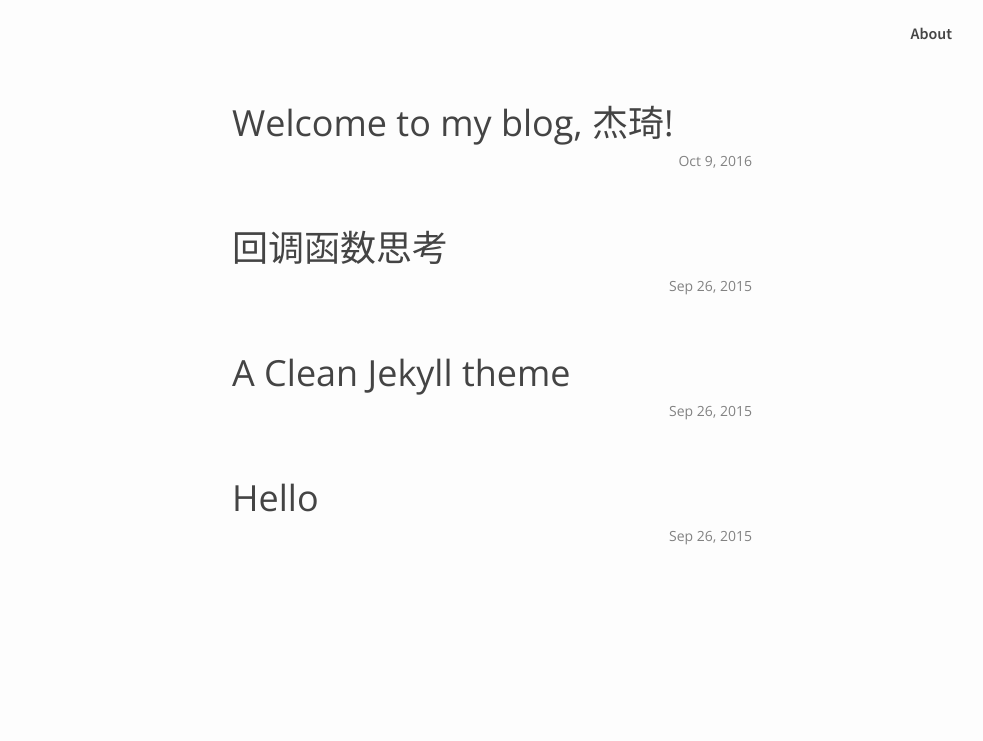
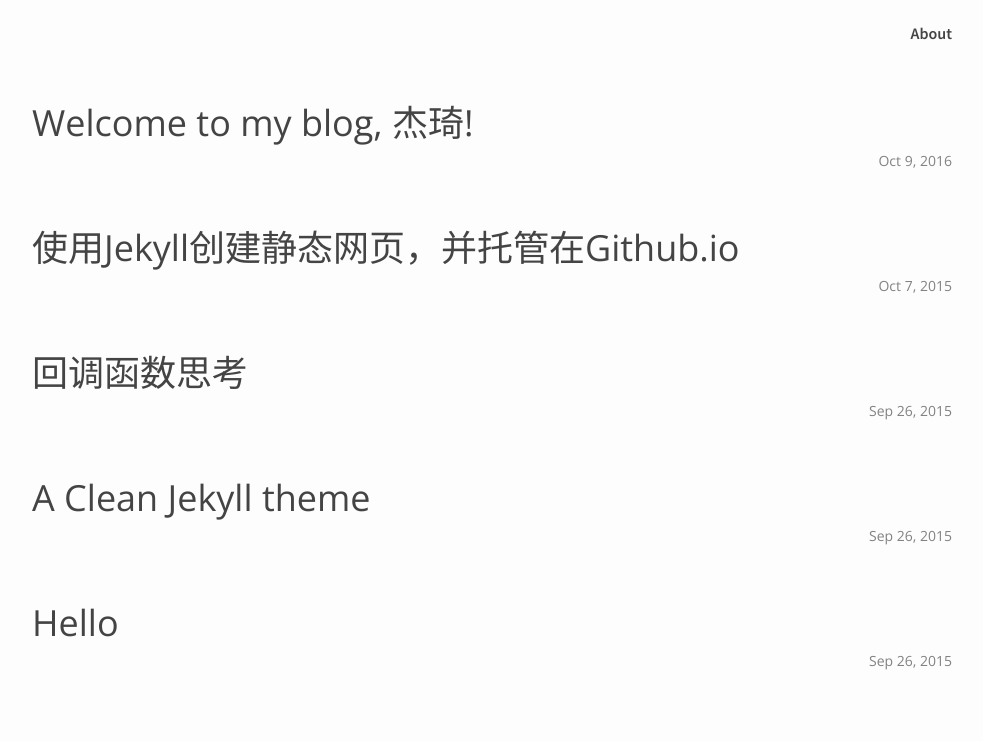
Before and after one commit to ChrisCheng1987/ChrisCheng1987.github.io, a Jekyll site: the page built from index.html, in a window 1280 px wide. Shown: the part 900-1641 px from the top of the page, without its empty margins (148-1131 px from the left). Built offline with Jekyll 4.4.1, drawn with Linux system fonts in a browser that asks for light colours; before the commit the page ends 1516 px from its top, so only the background shows below that; part of the change alters nothing that is shown.

Commit message:
Add JellyTutorial

```diff
--- /dev/null
+++ b/_posts/2015-10-7-create-static-pages-jekyll.md
@@ -0,0 +1,134 @@
+---
+layout: post
+title:  "使用Jekyll创建静态网页，并托管在Github.io"
+date:   2015-10-07 18:51:59
+categories: jekyll update
+---
+
+良心的github给每个用户提供了一个repository (username.github.io)来托管静态网页，名为Github Pages，用于管理project，写blog等。同时git pages与很火的静态网站生成工具jekyll深度集成，使得创建多页面网站变得很容易。比较出名的使用Github Pages+jekyll的项目可以参考[jekyll examples in github](https://github.com/showcases/github-pages-examples),这里列出几个:
+
+[Microsoft](http://microsoft.github.io)
+
+[IBM](http://ibm.github.io)
+
+[Electron](http://electron.atom.io)
+
+本文从零开始详细介绍如何用jekyll生成一个满意的程序员blog页面，并托管在Github Pages上(RE0：从零开始的blog创建:))
+
+注：本文使用windows系统(Win7-64bit)，使用linux的同学仅供参考。
+
+## 注册github并配置git bash
+
+### 注册github
+不多说，假设用户名是madoka，注册邮箱是magicmadoka@gmail.com好了。
+
+### git bash
+git bash是windows下可以使用git commands的一种terminal。在[这里](https://git-scm.com/downloads)下载并安装。装好之后打开git bash，默认的home(~)目录在c/User/current_user。你可以使用`cd ~`直接到这一目录。git bash和linux bash的操作比较像，这里就不展开了。需要注意的是如果是第一次使用，需要配置一下账户及ssh key。输入：
+{% highlight git %}
+git config --global user.name "madoka"
+git config --global user.email "magicmadoka@gmail.com"
+{% endhighlight %}
+让git bash知道你是谁。接下来配置ssh key，用于将你的本地repo push到远程服务器。ssh key的检查，创建以及配置可以参考[这里](https://help.github.com/articles/checking-for-existing-ssh-keys/)。好，到现在为止，你的git bash已经配置好可以使用了。我们先来建一个文件夹GitPages供以后使用，在git bash中输入
+{% highlight git %}
+cd ~
+mkdir GitPages
+{% endhighlight %}
+
+## 安装并配置jekyll
+
+### 安装
+安装参考[这里](https://help.github.com/articles/setting-up-your-github-pages-site-locally-with-jekyll/)的Requirements部分。记得先安装ruby，再装bundle。Ruby是一个编程语言，我还没研究过。但是安装ruby会安装好网页编程三件套Apache+PHP+MySql，可以用来调试网站。并且会安装工具gem，用来下载安装其他工具，感觉跟python里的pip差不多。装好之后记得将ruby的bin目录放到系统变量Path中，否则git bash找不到。比如我的目录是`C:\Bitnami\rubystack-2.2.5-5\ruby\bin`。
+
+### 创建本地repository
+这里要创建一个你博客网站(以后称为site)的本地存放目录，假设该目录叫MyBlogs。在git bash中输入
+{% highlight git %}
+cd ~\GitPages
+mkdir MyBlogs
+cd MyBlogs
+git init
+{% endhighlight %}
+创建并修改Gemfile文件
+{% highlight git %}
+touch Gemfile
+{% endhighlight %}
+找到并打开Gemfile，copy以下代码
+{% highlight git %}
+source 'https://rubygems.org'
+gem 'github-pages', group: :jekyll_plugins
+{% endhighlight %}
+安装dependencies。在git bash中输入
+{% highlight git %}
+bundle install
+bundle update
+{% endhighlight %}
+这里注意bundle是在上一步装好了的，别忘了。这里的bundle update以后可以经常用一用，用于和Github Pages的server同步使用的软件。
+
+### 创建site文件
+在git bash中输入：
+{% highlight git %}
+bundle exec jekyll new . --force
+{% endhighlight %}
+可以看到MyBlogs文件夹中多了很多文件和文件夹，这些都有自己的作用。比如_post文件夹存放的是你写的博客文件，这里的文件可以使用Markdown来写。_site文件夹(暂时看不到)存放的是网站的jekyll编译结果，你可以想象成是你写的源文件编译成了网站的可执行文件，最后在浏览器上显示的页面都存在_site文件夹。
+
+## 网站调试与设计
+
+### 网站本地测试
+在git bash中输入：
+{% highlight git %}
+bundle exec jekyll serve
+{% endhighlight %}
+来编译网站，如果没有问题，应该显示类似于以下的信息：
+{% highlight git %}
+$ bundle exec jekyll serve
+Configuration file: C:/Users/Nan-admin/Git/Git-pages/GitPages/_config.yml
+            Source: C:/Users/Nan-admin/Git/Git-pages/GitPages
+       Destination: C:/Users/Nan-admin/Git/Git-pages/GitPages/_site
+ Incremental build: disabled. Enable with --incremental
+      Generating...
+                    done in 0.616 seconds.
+  Please add the following to your Gemfile to avoid polling for changes:
+    gem 'wdm', '>= 0.1.0' if Gem.win_platform?
+ Auto-regeneration: enabled for 'C:/Users/Nan-admin/Git/Git-pages/GitPages'
+Configuration file: C:/Users/Nan-admin/Git/Git-pages/GitPages/_config.yml
+    Server address: http://127.0.0.1:4000/
+  Server running... press ctrl-c to stop.
+{% endhighlight %}
+Server address那里对应的就是本地网站的地址，在浏览器中输入http://127.0.0.1:4000/ 就可以看到网站啦~
+
+### 使用Jekyll模板
+这时候的网站是很丑的，自己做一个漂亮的模板又烦，这时候就果断使用别人的模板吧~ 网上有很多好看又免费的模板可以使用，可以在
+这些网站找到[\[JekyllThemes\]](http://themes.jekyllrc.org/)
+[\[jekyllthemes.io\]](https://jekyllthemes.io/)
+[\[Jekyllthemes.org\]](http://jekyllthemes.org/)
+本文使用JekyllThemes里的[Clean](http://themes.jekyllrc.org/clean/)模板，[Github地址](https://github.com/knaman2609/clean)。
+
+fork clone模板，在git bash中输入：
+{% highlight git %}
+cd ~\GitPages
+git clone https://github.com/knaman2609/clean.git
+{% endhighlight %}
+会将clean模板下载到`~\GitPages\clean`中。到clean文件夹中copy所有文件，paste到`~\GitPages\MyBlogs`中，该合并的合并，该替换的替换。好啦，现在再用`bundle exec jekyll serve`看看，我们的blog是不是好看多了呢？
+
+这个时候可以在_post文件夹下建更多的文件，每个文件都是一个独立的blog post。可以参考模板自带的2015-09-26-clean-theme.md来写markdown代码。
+
+可以修改_sass文件夹，_layout文件夹和_includes文件夹下的内容来让网站的外观更符合你的要求。比如如果你觉得Blog显示的宽度太窄，可以修改_layout.scss下面post段下面所有的`max-width`属性，比如从540px改成840px。别忘了修改_base.scss下blockquote中的`max-width`属性，它影响的是代码highlight的显示宽度。
+
+注意服务器在运行的时候你是可以任意修改文件的，修改结果会即时编译到site中，在浏览器中刷新就可以看到修改结果。
+
+## 托管到Github Pages
+当我们做好了网站，需要上传到互联网上，这里使用Github Pages给我们提供的服务器来做这件事。登录你的github website，建立一个repository叫做madoka.github.io。这里注意必须是username.github.io的形式，并且不要用readme来初始化。这个madoka.github.io就是我们存放网站的远程地址啦。那么现在需要做的就是将做好的网站push过来。在git bash中输入：
+{% highlight git %}
+cd ~\GitPages\MyBlogs
+git add .
+git commit -m "first blogs"
+git remote add origin https://github.com/madoka/madoka.github.io.git
+git push -u origin master
+{% endhighlight %}
+你的blog就上传到网上啦~在浏览器输入madoka.github.io，是不是就看到做好的blog了？注意以后每次修改本地网站文件都要执行上面的git命令来更新远程server，但`git remote add origin https://github.com/madoka/madoka.github.io.git`这一步就不需要了。至于这些命令的含义，可以看看这个视频[GitHub Pages and Jekyll Beginner Video](https://www.youtube.com/watch?v=nN6QuNqmAwk)
+
+## 一些资源
+[git commands guides](https://git-scm.com/docs)：详细的git commands reference document
+[Introduction to Blogging with Jekyll](https://www.youtube.com/watch?v=c5WkxIzK0eA)：Jekyll的presentation
+[Getting Started With Jekyll, The Static Site Generator](https://www.youtube.com/watch?v=iWowJBRMtpc)：比较详细的Jekyll系列教程
+[Jekyll document](https://jekyllrb.com/docs/home/)：官方的Jekyll文档
+[CSS document](http://www.w3schools.com/css/default.asp)：CSS文档
--- a/_sass/_base.scss
+++ b/_sass/_base.scss
@@ -130,7 +130,7 @@ blockquote {
 
 pre {
     font-family: 'Open Sans', sans-serif;
-    max-width: 540px;
+    max-width: 840px;
     display: block;
     font-size: 0.875em;
     font-family: Consolas;
--- a/_sass/_layout.scss
+++ b/_sass/_layout.scss
@@ -78,7 +78,7 @@
 .post-header {
     font-family: 'Source Sans Pro', sans-serif;
     color: #373737;
-    max-width: 540px;
+    max-width: 840px;
     padding: 0px 10px;
     margin: 0 auto;
     margin-bottom: $spacing-unit;
@@ -100,7 +100,7 @@
     margin-bottom: $spacing-unit;
 
     p {
-        max-width: 540px;
+        max-width: 840px;
         padding: 0px 10px;
         margin: 0 auto;
         line-height: 26px;
@@ -115,7 +115,7 @@
             font-size: 28px;
         }
 
-        max-width: 540px;
+        max-width: 840px;
         padding: 0px 10px;
         margin: 0 auto;
         margin-bottom: 20px;
@@ -129,7 +129,7 @@
             font-size: 22px;
         }
 
-        max-width: 540px;
+        max-width: 840px;
         padding: 0px 10px;
         margin: 0 auto;
         margin-bottom: 20px;
@@ -143,7 +143,7 @@
             font-size: 18px;
         }
 
-        max-width: 540px;
+        max-width: 840px;
         padding: 0px 10px;
         margin: 0 auto;
         margin-bottom: 20px;
@@ -165,7 +165,7 @@
     }
 
     ul {
-        max-width: 540px;
+        max-width: 840px;
         padding: 0 10px;
         padding-left: 40px;
         margin: 0 auto;
@@ -177,7 +177,7 @@
  * Home
  */
 .home {
-    max-width: 540px;
+    max-width: 940px;
     margin: 0 auto;
     padding: 0 10px;
 }
```
Also changed, not shown: 4 other files.
